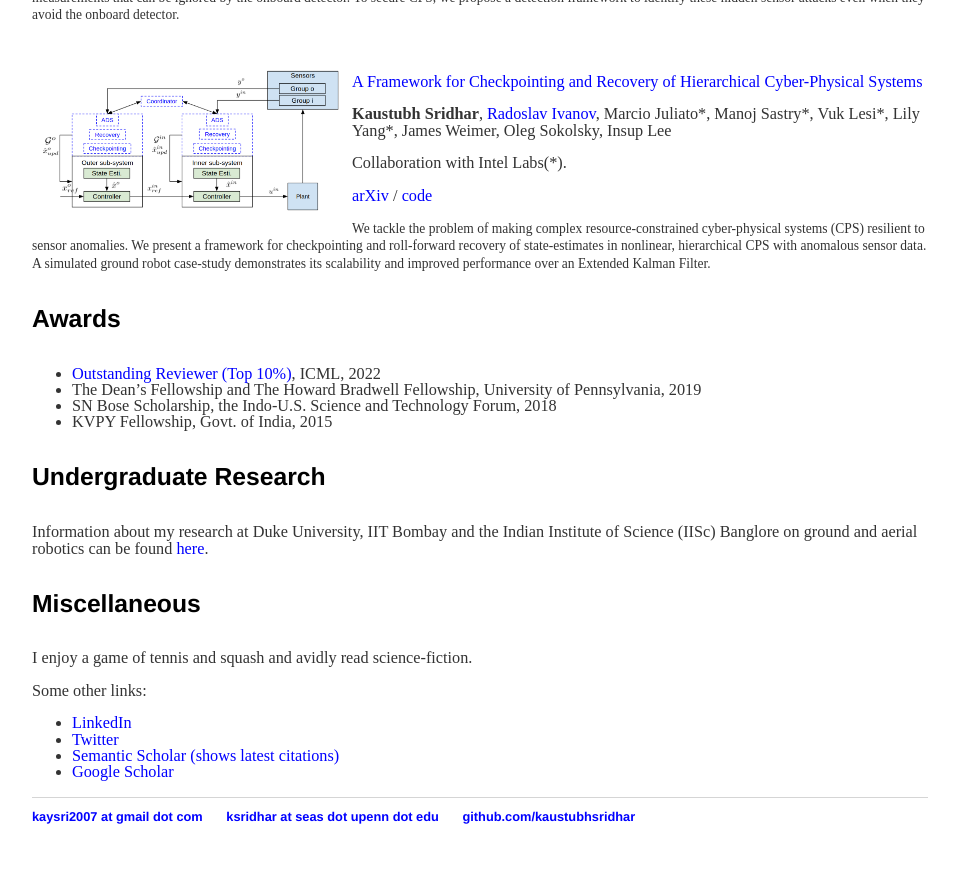
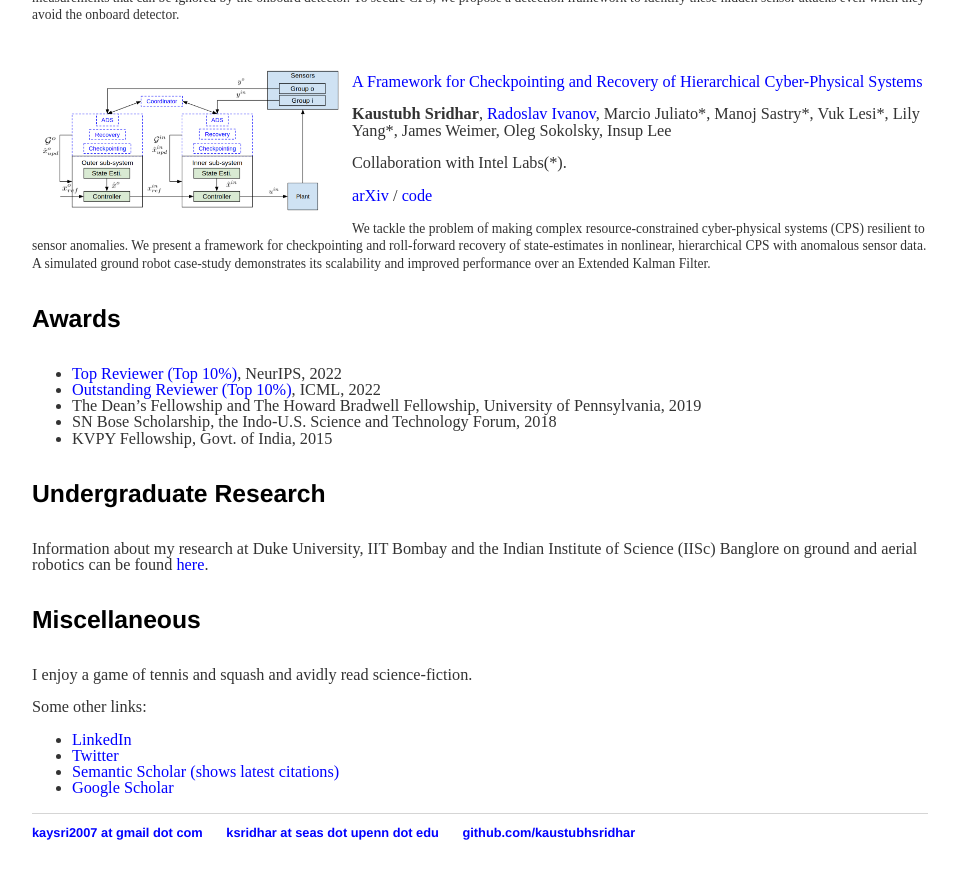
Before and after one commit to kaustubhsridhar/kaustubhsridhar_old.github.io, a Jekyll site: the page built from index.html, in a window 1280 px wide and 900 px high, scrolled down 2904 px. Shown: the top 879 px of the window, without its empty margins (160-1119 px from the left). Built offline with Jekyll 4.4.1, drawn with Linux system fonts in a browser that asks for light colours.

Commit message:
Update index.html

```diff
--- a/index.html
+++ b/index.html
@@ -101,6 +101,7 @@ title: Welcome To My Homepage
 
 	<h4>Awards</h4>
 	<ul>
+		<li><a href="https://nips.cc/Conferences/2022/ProgramCommittee#:~:text=Katsuhiko%20Ishiguro-,Kaustubh%20Sridhar,Ke%20Sun,-Keane%20Lucas">Top Reviewer (Top 10%)</a>, NeurIPS, 2022</li>
 		<li><a href="https://icml.cc/Conferences/2022/Reviewers#:~:text=Kartik%20Sreenivasan-,kaustubh%20sridhar,-Ke%20Sun">Outstanding Reviewer (Top 10%)</a>, ICML, 2022</li>
 		<li>The Dean’s Fellowship and The Howard Bradwell Fellowship, University of Pennsylvania, 2019</li>
 		<li>SN Bose Scholarship, the Indo-U.S. Science and Technology Forum, 2018</li>
```
